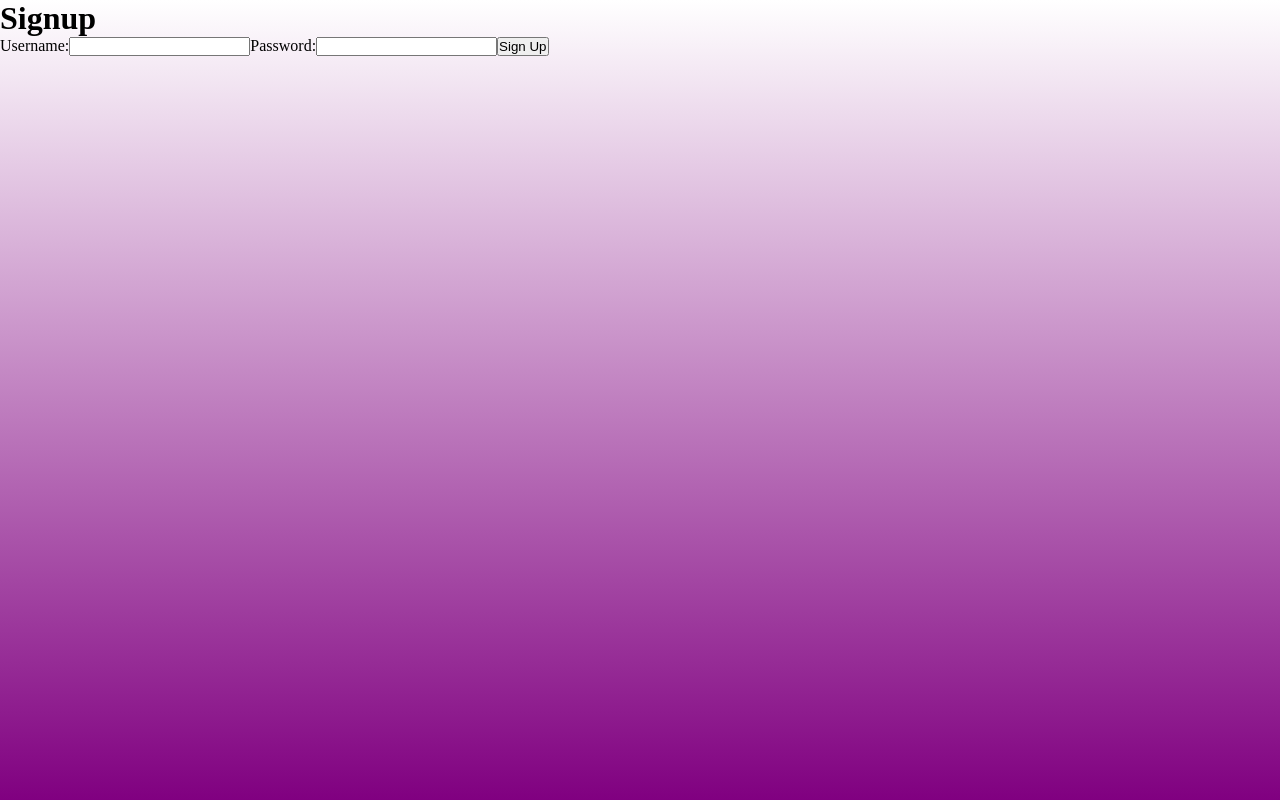
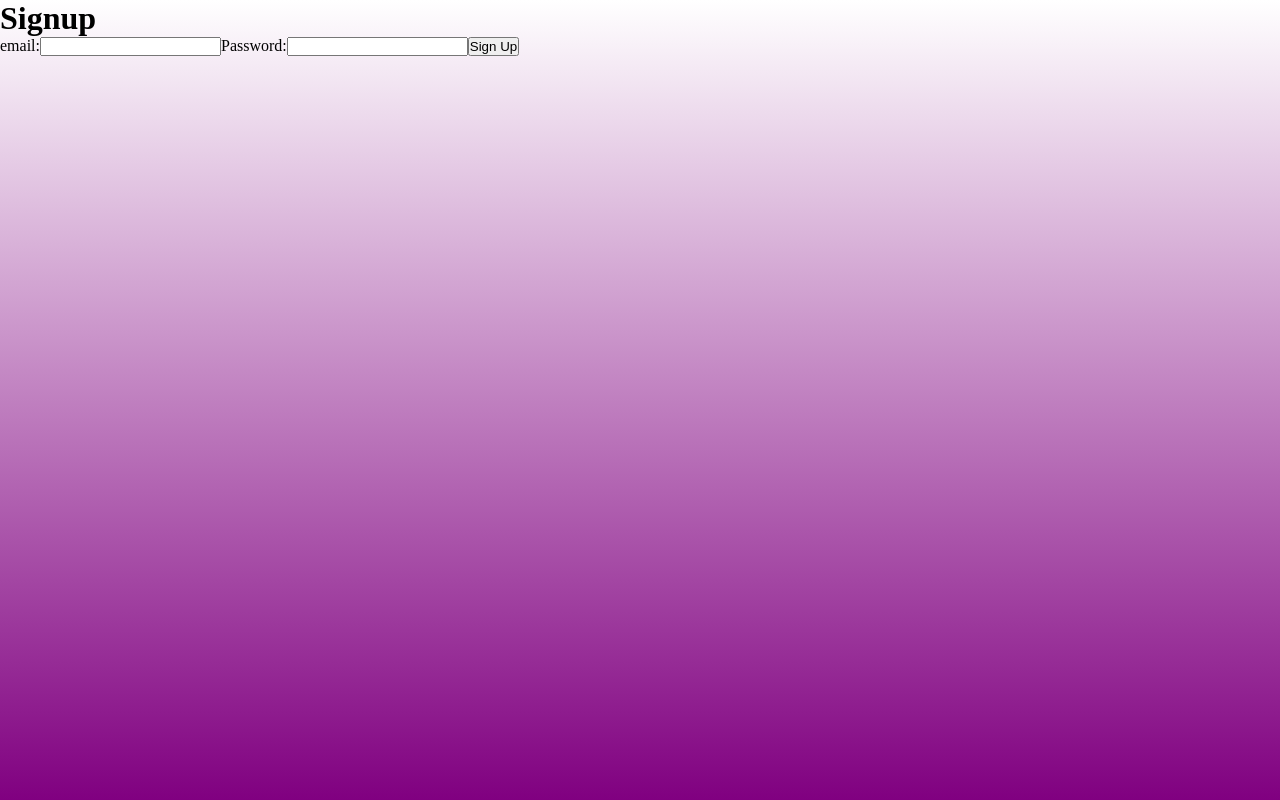
Before and after one commit to ethannjan/TeamDuncan, a React (Vite) app in the folder quiz-app/: page / in a window 1280 px wide. Built offline with nearby package versions, Linux system fonts and the light colour scheme.

Commit message:
change user to email

```diff
--- a/quiz-app/src/Components/Login.jsx
+++ b/quiz-app/src/Components/Login.jsx
@@ -24,7 +24,7 @@ const Login = () => {
       <h1>Login</h1>
       <form onSubmit={handleLogin}>
         <label>
-          Username:
+          Email:
           <input type="email" value={username} onChange={(e) => setUsername(e.target.value)} required />
         </label>
         <label>
--- a/quiz-app/src/Components/Signup.jsx
+++ b/quiz-app/src/Components/Signup.jsx
@@ -24,7 +24,7 @@ const Signup = () => {
       <h1>Signup</h1>
       <form onSubmit={handleSignup}>
         <label>
-          Username:
+          email:
           <input type="email" value={username} onChange={(e) => setUsername(e.target.value)} required />
         </label>
         <label>
```
